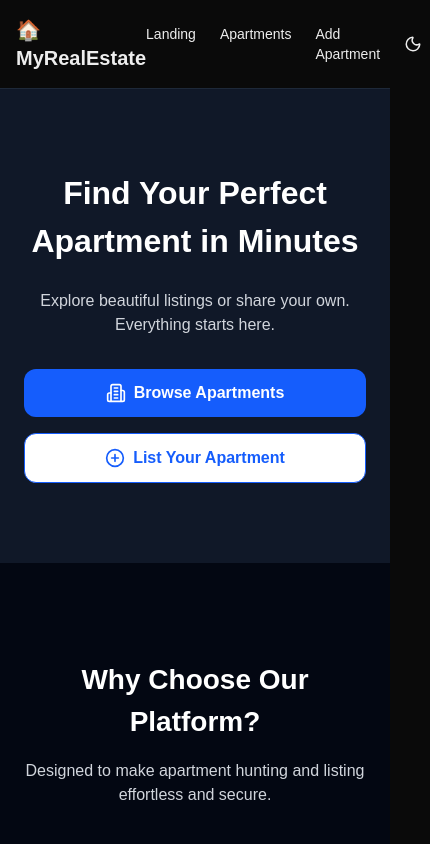
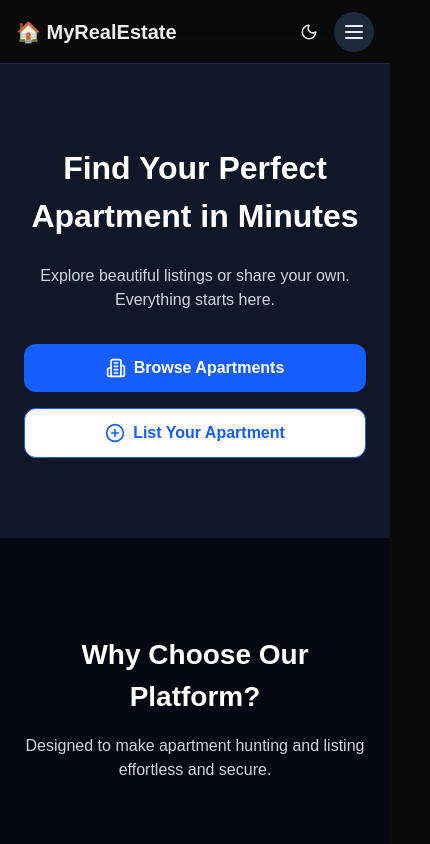
Before and after one commit to JJAHMEDAMER/properties-marketplace, a Next.js app in the folder web-app/: page / in a window 390 px wide. Shown: the top 844 px of the page, 430 px wide, since content can reach past the window. Built offline with nearby package versions, Linux system fonts and the light colour scheme.

Commit message:
responsive header

```diff
--- a/web-app/src/layouts/MainLayout.tsx
+++ b/web-app/src/layouts/MainLayout.tsx
@@ -1,5 +1,5 @@
 import Footer from "@/shared/Footer";
-import Header from "@/shared/Header";
+import { Header } from "@/modules/Header";
 import React from "react";
 
 export default function MainLayout({
--- /dev/null
+++ b/web-app/src/modules/Header/LargeScreenNav.tsx
@@ -0,0 +1,24 @@
+import Link from "next/link";
+import React from "react";
+
+export default function LargeScreenNav() {
+  return (
+    <nav className="flex space-x-6 text-sm font-medium">
+      <Link href="/" className="hover:text-[var(--accent)] transition">
+        Landing
+      </Link>
+      <Link
+        href="/apartments"
+        className="hover:text-[var(--accent)] transition"
+      >
+        Apartments
+      </Link>
+      <Link
+        href="/apartments/add"
+        className="hover:text-[var(--accent)] transition"
+      >
+        Add Apartment
+      </Link>
+    </nav>
+  );
+}
--- /dev/null
+++ b/web-app/src/modules/Header/SmallScreenNavMenu.tsx
@@ -0,0 +1,45 @@
+"use client";
+import { Menu } from "lucide-react";
+import Link from "next/link";
+import React from "react";
+
+export default function SmallScreenNavMenu() {
+  const [isOpen, setIsOpen] = React.useState(false);
+  return (
+    <>
+      <button
+        onClick={() => setIsOpen(!isOpen)}
+        className="md:hidden p-2 rounded-full cursor-pointer bg-gray-200 dark:bg-gray-800 transition"
+      >
+        <Menu size={24} />
+      </button>
+
+      <nav
+        className={`absolute right-0 w-full rounded-b-2xl shadow-2xl -z-10 bg-gray-200 dark:bg-gray-800 transition-all flex flex-col ${
+          isOpen
+            ? "top-16 scale-x-100 opacity-100"
+            : "top-[-300%] scale-x-90 opacity-75"
+        }`}
+      >
+        <Link
+          href="/"
+          className="p-4 border-b border-gray-500 hover:text-[var(--accent)] transition"
+        >
+          Landing
+        </Link>
+        <Link
+          href="/apartments"
+          className="p-4 border-b border-gray-500 hover:text-[var(--accent)] transition"
+        >
+          Apartments
+        </Link>
+        <Link
+          href="/apartments/add"
+          className="p-4 hover:text-[var(--accent)] transition"
+        >
+          Add Apartment
+        </Link>
+      </nav>
+    </>
+  );
+}
--- /dev/null
+++ b/web-app/src/modules/Header/index.tsx
@@ -0,0 +1,31 @@
+import React from "react";
+import { ThemeToggle } from "@/shared/atoms/ThemeToggle";
+import Link from "next/link";
+import LargeScreenNav from "./LargeScreenNav";
+import SmallScreenNavMenu from "./SmallScreenNavMenu";
+
+export function Header() {
+  return (
+    <header className="border-b h-16 relative z-11 border-gray-200 dark:border-gray-800">
+      <div className="app-container h-full flex justify-between items-center py-4">
+        <div className="text-xl font-bold text-[var(--accent)]">
+          🏠 MyRealEstate
+        </div>
+
+        {/* Nav Links */}
+
+        <div className="hidden md:block">
+          <LargeScreenNav />
+        </div>
+
+        <div className="flex items-center gap-2">
+          <ThemeToggle />
+
+          <div className="md:hidden">
+            <SmallScreenNavMenu />
+          </div>
+        </div>
+      </div>
+    </header>
+  );
+}
--- a/web-app/src/shared/Header.tsx
+++ /dev/null
@@ -1,36 +0,0 @@
-import React from "react";
-import ThemeToggle from "./ThemeToggle";
-import Link from "next/link";
-
-export default function Header() {
-  return (
-    <header className="border-b border-gray-200 dark:border-gray-800">
-      <div className="app-container flex justify-between items-center py-4">
-        <div className="text-xl font-bold text-[var(--accent)]">
-          🏠 MyRealEstate
-        </div>
-
-        {/* Nav Links */}
-        <nav className="flex space-x-6 text-sm font-medium">
-          <Link href="/" className="hover:text-[var(--accent)] transition">
-            Landing
-          </Link>
-          <Link
-            href="/apartments"
-            className="hover:text-[var(--accent)] transition"
-          >
-            Apartments
-          </Link>
-          <Link
-            href="/apartments/add"
-            className="hover:text-[var(--accent)] transition"
-          >
-            Add Apartment
-          </Link>
-        </nav>
-
-        <ThemeToggle />
-      </div>
-    </header>
-  );
-}
--- a/web-app/src/shared/ThemeToggle.tsx
+++ b/web-app/src/shared/atoms/ThemeToggle.tsx
@@ -3,7 +3,7 @@
 import React from "react";
 import { Sun, Moon } from "lucide-react";
 
-export default function ThemeToggle() {
+export function ThemeToggle() {
   const [darkMode, setDarkMode] = React.useState(false);
 
   React.useEffect(() => {
```
